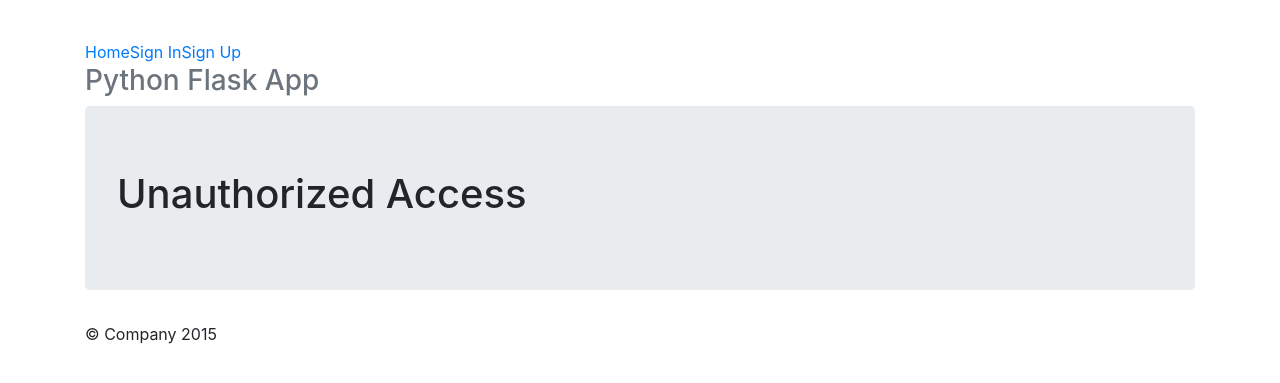
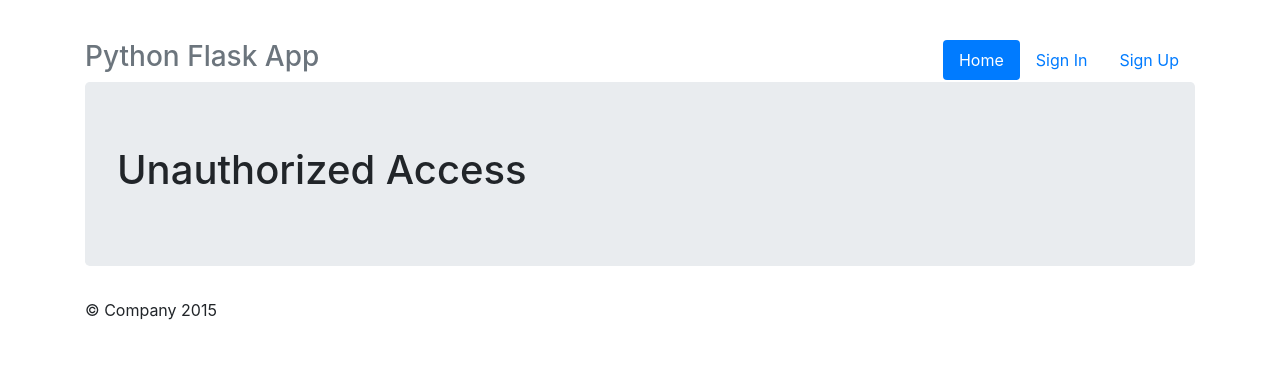
Before and after one commit to AniketD23/FlaskTutorial, a Flask app: page /getWish in a window 1280 px wide. Shown: the top 383 px of the page. Run offline with Flask 2, Linux system fonts and the light colour scheme; some libraries are stand-ins or nearby versions.

Commit message:
Nav pills

```diff
--- a/templates/error.html
+++ b/templates/error.html
@@ -17,12 +17,15 @@
     <div class="container">
       <div class="header">
         <nav>
-                <ul class="nav nav-pills pull-right">
-                    <li role="presentation" class="active"><a href="#">Home</a>
+          <ul class="nav nav-pills float-right">
+			<li class = "nav-item" >
+				<a class = "nav-link active" href="/">Home</a>
 			</li>
-                    <li role="presentation"><a href="/showSignin">Sign In</a>
+			<li class = "nav-item">
+				<a class = "nav-link" href="/showSignin">Sign In</a>
 			</li>
-                    <li role="presentation"><a href="/showSignUp">Sign Up</a>
+			<li class = "nav-item">
+				<a class = "nav-link" href="/showSignUp">Sign Up</a>
 			</li>
           </ul>
         </nav>
```
Lines whose indentation alone changed are shown as unchanged.
